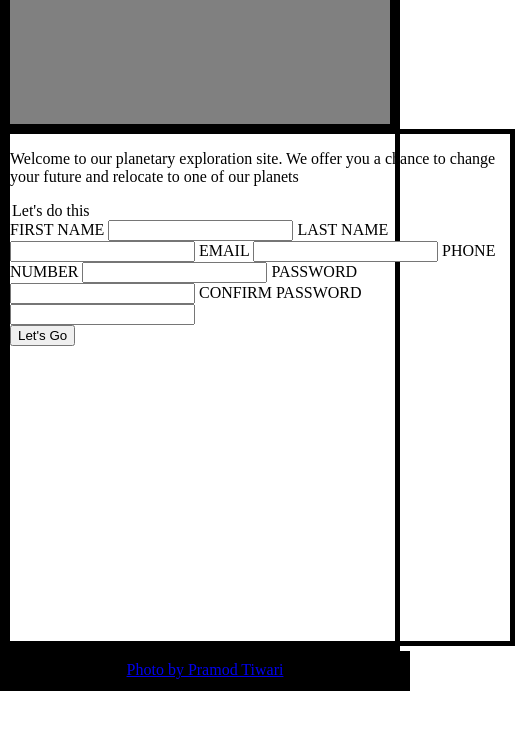
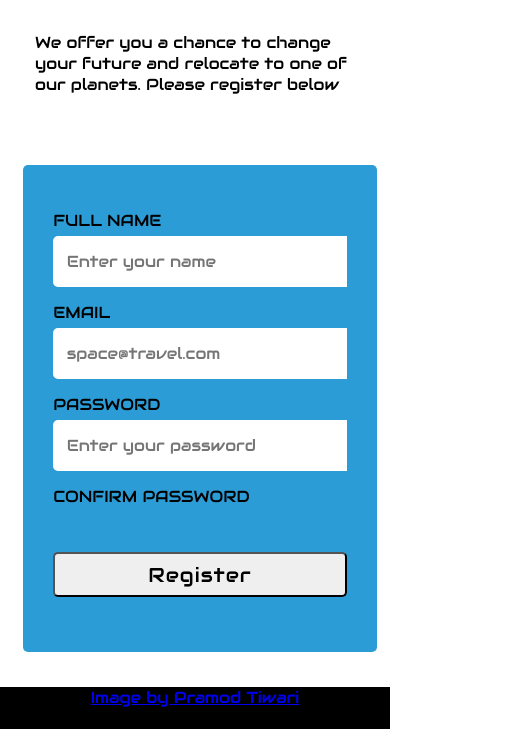
Before and after one commit to Rade473/sign_up_form, a plain HTML site: page index.html in a window 390 px wide. Shown: the part 203-932 px from the top of the page, 515 px wide, since content can reach past the window. Before the commit the page ends 894 px from the top, so only its background shows below. Drawn offline with Linux system fonts and the light colour scheme.

Commit message:
Added more design, form responsive

```diff
--- a/index.html
+++ b/index.html
@@ -9,6 +9,7 @@
   <title>Planetary relocation</title>
 </head>
 <body>
+
 <div class="flexcontainer">
   <div class="support">
     <div class="bgforlogo">
@@ -16,29 +17,58 @@
     </div>
   </div>
   <div class="main">
-    <p class="instructions">Welcome to our planetary exploration site. We offer you a chance to change your future and relocate to one of our planets
+    <p class="instructions">We offer you a chance to change your future and relocate to one of our planets. Please register below
     </p>
-    <form>
-      <legend>Let's do this</legend>
-      <label for="name">FIRST NAME</label>
-      <input type="text" name="usrname" id="name">
-      <label for="lastname">LAST NAME</label>
-      <input type="text" name="userlastname" id="lastname">
-      <label for="email">EMAIL</label>
-      <input type="email" name="email" id="email">
-      <label for="phone">PHONE NUMBER</label>
-      <input type="tel" name="phone" id="phone">
-      <label for="password">PASSWORD</label>
-      <input type="password" name="password" id="password">
-      <label for="confirm_password">CONFIRM PASSWORD</label>
-      <input type="password" name="confirm_password" id="confirm_password">
+    <div class="container">
+      <form action="#">
 
-    </form>
-    <button type="submit">Let's Go</button>
-    <p></p>
+          <div class="userdetails">
+            <div class="input-box">
+              <label for="fullname">FULL NAME</label>
+              <input type="text" name="fullname" id="fullname" placeholder="  Enter your name" required>
+            </div>
+            <div class="input-box">
+              <label for="email">EMAIL</label>
+              <input type="email" name="email" id="email" placeholder="  space@travel.com" required>
+            </div>
+            <div class="input-box">
+              <label for="password">PASSWORD</label>
+              <input type="password" name="password" id="password" placeholder="  Enter your password" required>
+            </div>
+            <div class="input-box">
+              <label for="confirm_password">CONFIRM PASSWORD</label>
+              <input type="password" name="confirm_password" id="confirm_password" placeholder="  Confirm password" required>
+            </div>
+            <div class="planetchoice">
+              <input type="radio" name="planet" id="dot-1">
+              <input type="radio" name="planet" id="dot-2">
+              <input type="radio" name="planet" id="dot-3">
+              <span class="planet-title">Planets</span>
+              <div class="category">
+                <label for="dot-1">
+                  <span class="dot one"></span>
+                  <span class="planet">MARS</span>
+                </label>
+                <label for="dot-2">
+                  <span class="dot two"></span>
+                  <span class="planet">VENUS</span>
+                </label>
+                <label for="dot-3">
+                  <span class="dot three"></span>
+                  <span class="planet">JUPITER</span>
+                </label>
+              </div>
+            </div>
+    </div>
+
+    <button type="submit">Register</button>
+      </form>
   </div>
+  </div>
+
 </div>
-<footer><a href="https://unsplash.com/photos/JJiWPSGK3p8"> Photo by Pramod Tiwari</a></footer>
+<footer><a href="https://unsplash.com/photos/JJiWPSGK3p8"> Image by Pramod Tiwari</a></footer>
+
 
 </body>
 </html>
--- a/styles/style.css
+++ b/styles/style.css
@@ -1,22 +1,30 @@
-html {
-  height: 100%;
-  width: 100%;
-  margin: 0px;
+@import url("https://fonts.googleapis.com/css?family=Audiowide");
 
+*{
+  margin: 0;
+  padding: 0;
+  font-family: 'Audiowide', sans-serif;
 }
 
-body{
-  height: 100%;
-  width: 100%;
-  margin: 0px;
+footer{
+  flex:0;
+  background-color: black;
+  color: white;
+  text-align: center;
+  height: 5vh;
 }
+
+footer a:visited{
+  color: white;
+}
+
 
 .flexcontainer{
   display: flex;
   flex-wrap: wrap;
-  height: 100%;
-  width: 100%;
-  flex: 1;
+  min-height: calc(100vh - 5vh);
+
+
 }
 
 .bgforlogo {
@@ -24,39 +32,155 @@ body{
   top: 50px;
   display: flex;
   justify-content: center;
-  background-color: black;
-  opacity: 70%;
 }
+
 .support {
   background-image: url(pramod-tiwari-JJiWPSGK3p8-unsplash.jpg);
-  background-color: gray;
+  background-color: rgb(31, 140, 187);
   background-size: cover;
   flex: 1;
   min-width: 300px;
+  min-height: 200px;
   /* background-blend-mode: multiply; */
 
 }
 
+
 .main{
  flex-shrink: 0;
  flex: 1;
- min-width: 500px;
+  min-width: 400px;
   min-height: 300px;
+  display: flex;
+  flex-direction: column;
+  justify-content: center;
+  align-items: center;
+  background-color: fff;
 }
 
 
-div {
-border: solid 5px black;
+
+.astronaut{
+  border: 5px solid rgb(227, 160, 88);
+  border-radius: 50%;
+  background-color:  rgb(227, 160, 88);
+
+}
+.instructions{
+  margin: 35px;
+}
+.container{
+  background-color: rgb(43, 156, 213);
+  max-width: 700px;
+  padding: 25px 30px;
+  border-radius: 5px;
+  margin: 35px;
+}
+.container legend{
+ font-size: 25px;
+ font-weight: 500;
+ position: relative;
 }
 
-footer{
-  position: relative;
-  bottom: 0px;
-  background-color: black;
-  color: white;
-  text-align: center;
-  height:20px;
-  margin: 0px;
-  padding: 10px;
+
+.container form .userdetails{
+  display: flex;
+  flex-wrap: wrap;
+  justify-content: space-between;
+  margin: 20px 0 12px 0;
+}
+form .userdetails .input-box{
+  margin-bottom: 15px;
+  width: calc(100% / 2 - 20px);
+}
+
+.userdetails .input-box input{
+  height: 45px;
+  width: 100%;
+  outline: none;
+  border-radius: 5px;
+  border: 3px solid white;
+  font-size: 16px;
+  transition: all 0.5s ease;
+}
+
+
+.userdetails .input-box label{
+  margin-bottom: 5px;
+  display: block;
+}
+
+.userdetails .input-box input:focus,
+.userdetails .input-box input:valid{
+  border-color:rgb(221, 162, 102) ;
+}
+
+form .planetchoice {
   width: 100%;
 }
+form .planetchoice .category{
+
+  display: flex;
+  width: 100%;
+  justify-content: space-between;
+  margin: 14px 0;
+}
+
+.planetchoice .category label{
+  display: flex;
+  align-items: center;
+}
+
+.planetchoice .category .dot{
+  height: 12px;
+  width: 12px;
+  background:white;
+  border-radius: 50%;
+  margin-right: 10px;
+  border: 5px solid transparent;
+  transition: all 0.5s ease;
+}
+
+
+
+#dot-1:checked ~ .category label .one,
+#dot-2:checked ~ .category label .two,
+#dot-3:checked ~ .category label .three{
+  border-color:white ;
+  background:rgb(221, 162, 102)
+}
+
+form input[type="radio"] {
+  display: none;
+}
+
+form button {
+  height: 45px;
+  margin: 30px 0;
+  width: 100%;
+  letter-spacing: 1px;
+  font-size: 20px;
+  border-radius: 5px;
+}
+
+form button:hover{
+  background-color: rgb(221, 162, 102) ;
+}
+
+@media (max-width:584px) {
+  .container{
+    max-width: 100%;
+  }
+  form .userdetails .input-box{
+    margin-bottom: 15px;
+    width: 100%;
+  }
+  form .planetchoice .category{
+    width: 100%;
+
+  }
+  .container form .userdetails{
+  max-height:300px ;
+  overflow-y: scroll;
+  }
+}
```
